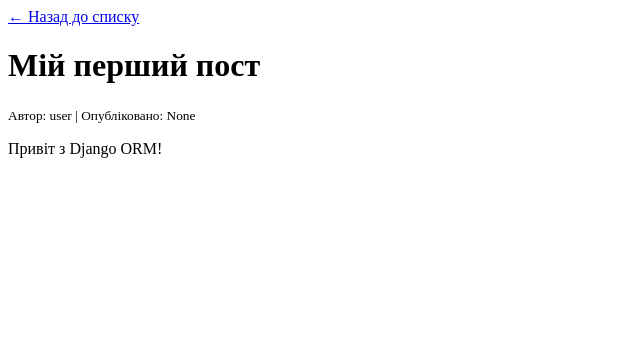
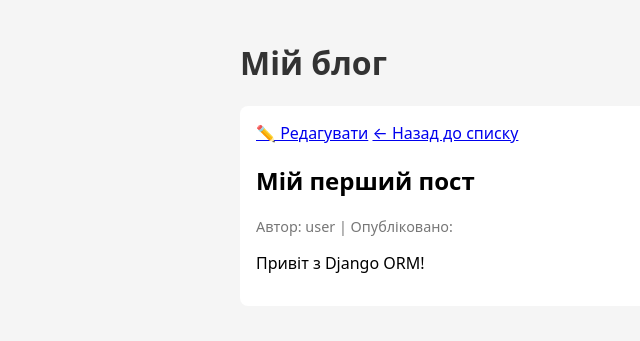
Before and after one commit to AbhashV18/Django, a Django app: page /post/1/ in a window 1280 px wide. Shown: the top 341 px of the page, without its empty margins (0-640 px from the left). Run offline with Django 5.2, Linux system fonts and the light colour scheme; data comes from the database, SQL or seed files in the repository; both versions use the stored data as it was after the commit.

Commit message:
Added base template, CSS and post create/edit views

```diff
--- /dev/null
+++ b/blog/templates/blog/base.html
@@ -0,0 +1,19 @@
+{% load static %}
+<!DOCTYPE html>
+<html lang="uk">
+<head>
+    <meta charset="UTF-8">
+    <title>Мій блог</title>
+    <link rel="stylesheet" href="{% static 'css/blog.css' %}">
+</head>
+<body>
+    <header>
+        <h1><a href="{% url 'post_list' %}">Мій блог</a></h1>
+    </header>
+
+    <main>
+        {% block content %}
+        {% endblock %}
+    </main>
+</body>
+</html>
--- a/blog/templates/blog/post_detail.html
+++ b/blog/templates/blog/post_detail.html
@@ -1,13 +1,14 @@
-<!DOCTYPE html>
-<html lang="uk">
-<head>
-    <meta charset="UTF-8">
-    <title>{{ post.title }}</title>
-</head>
-<body>
-    <a href="{% url 'post_list' %}">← Назад до списку</a>
-    <h1>{{ post.title }}</h1>
-    <p><small>Автор: {{ post.author }} | Опубліковано: {{ post.published_date }}</small></p>
-    <p>{{ post.text|linebreaksbr }}</p>
-</body>
-</html>
+{% extends "blog/base.html" %}
+
+{% block content %}
+    <article class="post">
+        <a href="{% url 'post_edit' pk=post.pk %}">✏️ Редагувати</a>
+        <a href="{% url 'post_list' %}">← Назад до списку</a>
+        <h2>{{ post.title }}</h2>
+        <p class="meta">
+            Автор: {{ post.author }} |
+            Опубліковано: {{ post.published_date|date:"d.m.Y H:i" }}
+        </p>
+        <p>{{ post.text|linebreaksbr }}</p>
+    </article>
+{% endblock %}
--- a/blog/urls.py
+++ b/blog/urls.py
@@ -4,4 +4,6 @@ from . import views
 urlpatterns = [
     path("", views.post_list, name="post_list"),
     path("post/<int:pk>/", views.post_detail, name="post_detail"),
+    path("post/new/", views.post_new, name="post_new"),
+    path("post/<int:pk>/edit/", views.post_edit, name="post_edit"),
 ]
--- a/blog/views.py
+++ b/blog/views.py
@@ -1,7 +1,7 @@
-from django.shortcuts import render, get_object_or_404
+from django.shortcuts import render, get_object_or_404, redirect
 from django.utils import timezone
 from .models import Post
-
+from .forms import PostForm
 
 def post_list(request):
     posts = Post.objects.filter(
@@ -9,7 +9,33 @@ def post_list(request):
     ).order_by("-published_date")
     return render(request, "blog/post_list.html", {"posts": posts})
 
+def post_new(request):
+    if request.method == "POST":
+        form = PostForm(request.POST)
+        if form.is_valid():
+            post = form.save(commit=False)
+            post.author = request.user
+            post.published_date = timezone.now()
+            post.save()
+            return redirect("post_detail", pk=post.pk)
+    else:
+        form = PostForm()
+    return render(request, "blog/post_edit.html", {"form": form})
 
 def post_detail(request, pk):
     post = get_object_or_404(Post, pk=pk)
     return render(request, "blog/post_detail.html", {"post": post})
+
+def post_edit(request, pk):
+    post = get_object_or_404(Post, pk=pk)
+    if request.method == "POST":
+        form = PostForm(request.POST, instance=post)
+        if form.is_valid():
+            post = form.save(commit=False)
+            post.author = request.user
+            post.published_date = timezone.now()
+            post.save()
+            return redirect("post_detail", pk=post.pk)
+    else:
+        form = PostForm(instance=post)
+    return render(request, "blog/post_edit.html", {"form": form})
--- a/mysite/settings.py
+++ b/mysite/settings.py
@@ -116,6 +116,7 @@ USE_TZ = True
 # https://docs.djangoproject.com/en/5.2/howto/static-files/
 
 STATIC_URL = 'static/'
+STATICFILES_DIRS = [BASE_DIR / "static"]
 
 # Default primary key field type
 # https://docs.djangoproject.com/en/5.2/ref/settings/#default-auto-field
--- /dev/null
+++ b/mysite/static/css/blog.css
@@ -0,0 +1,33 @@
+body {
+    font-family: system-ui, -apple-system, BlinkMacSystemFont, "Segoe UI", sans-serif;
+    max-width: 800px;
+    margin: 0 auto;
+    padding: 20px;
+    background: #f5f5f5;
+}
+
+header h1 a {
+    text-decoration: none;
+    color: #333;
+}
+
+.post {
+    background: #fff;
+    padding: 16px;
+    margin-bottom: 16px;
+    border-radius: 8px;
+}
+
+.post h3 a {
+    text-decoration: none;
+    color: #0066cc;
+}
+
+.post h3 a:hover {
+    text-decoration: underline;
+}
+
+.meta {
+    font-size: 0.9rem;
+    color: #777;
+}
```
Also changed, not shown: blog/forms.py (added, +8 -0 lines), blog/templates/blog/post_edit.html (added, +11 -0 lines), blog/templates/blog/post_list.html (+13 -15 lines), db.sqlite3.
